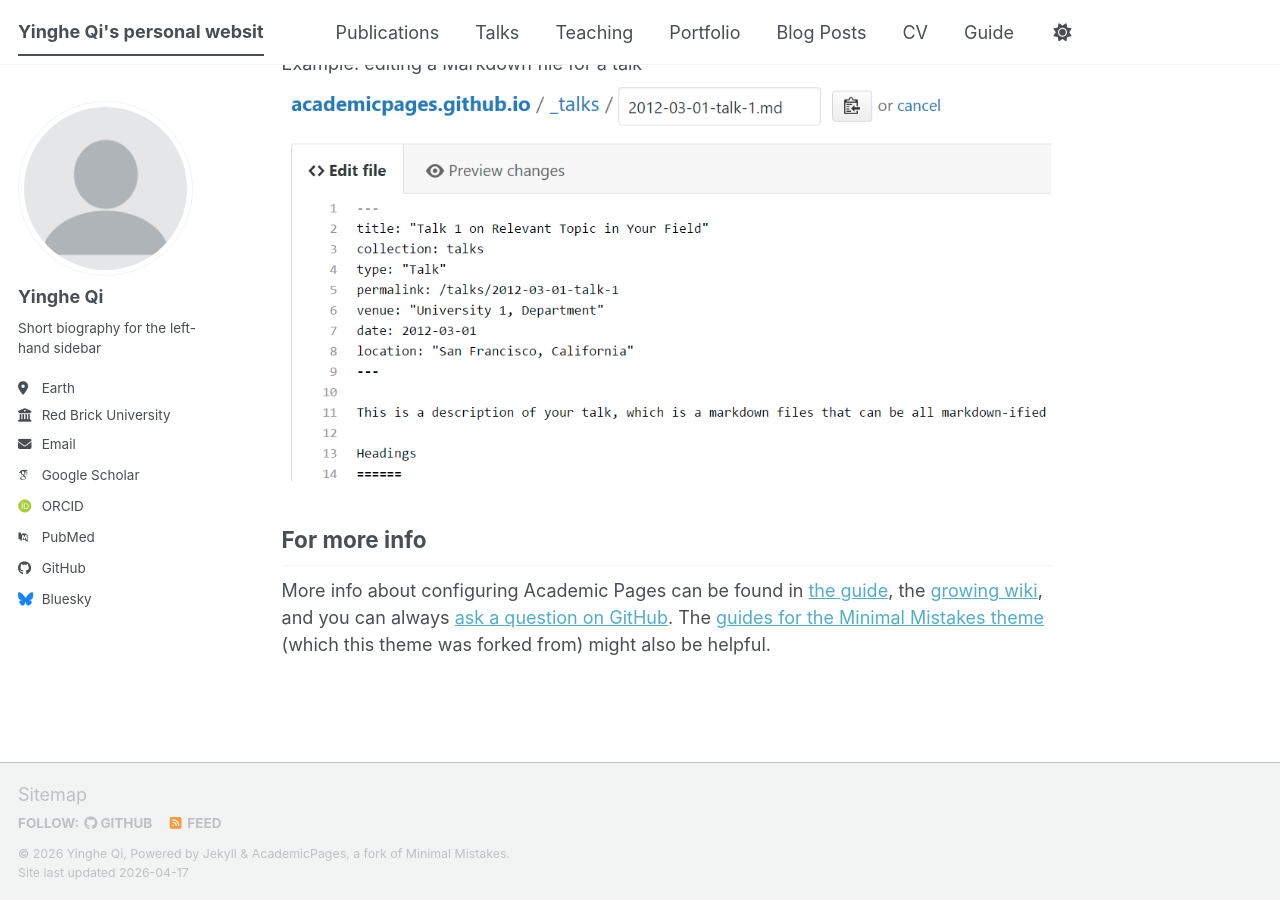
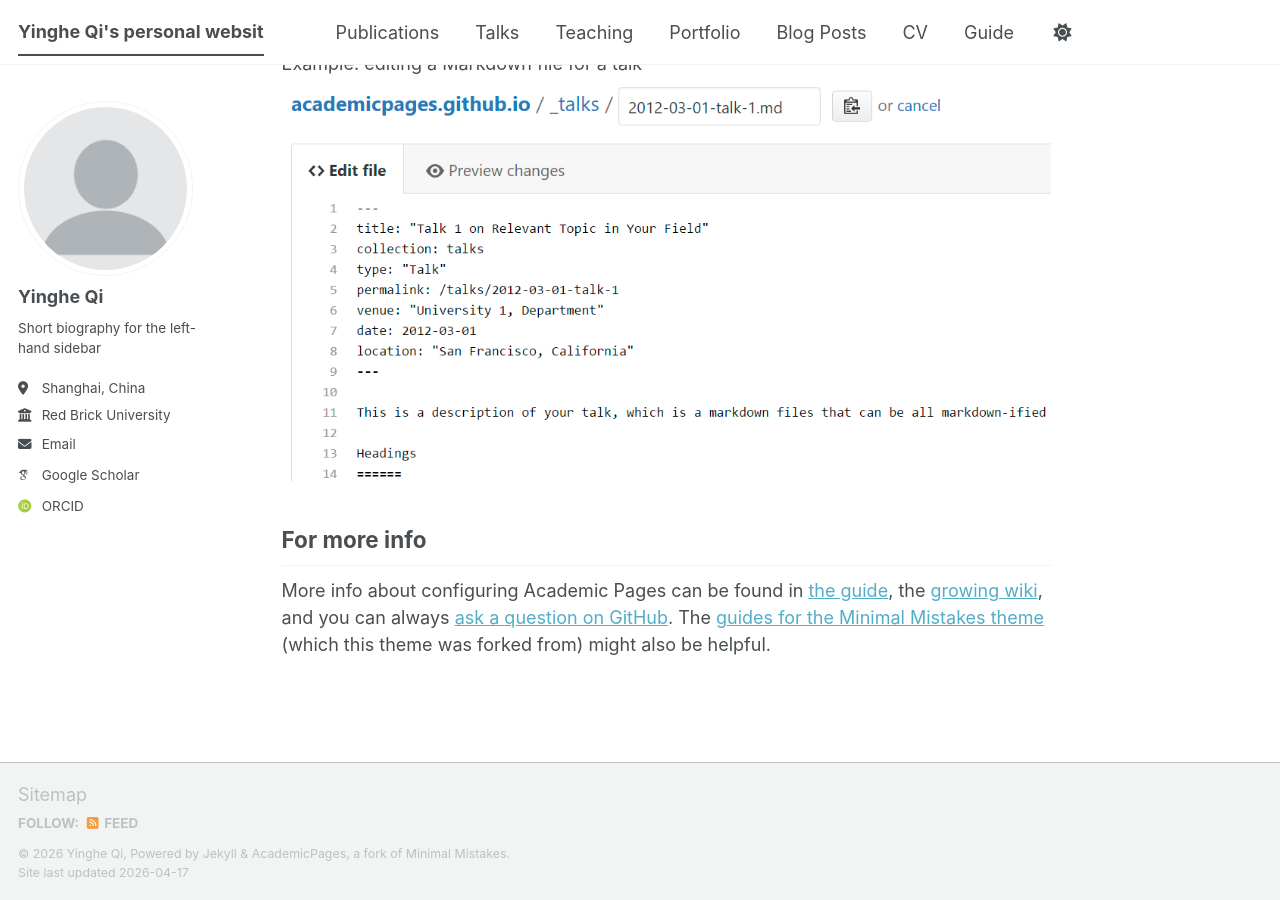
Before and after one commit to yingheqi/yingheqi.github.io, a Jekyll site: the page built from _pages/about.md, in a window 1280 px wide and 900 px high, scrolled down 2720 px. Built offline with Jekyll 4.4.1, drawn with Linux system fonts in a browser that asks for light colours; some web fonts are replaced; a script bundle is joined from its source files by our own code; library files that are not in the unit come from our copies.

Commit message:
Update _config.yml

```diff
--- a/_config.yml
+++ b/_config.yml
@@ -27,10 +27,10 @@ author:
   name             : "Yinghe Qi"
   pronouns         : # example: "she/her"
   bio              : "Short biography for the left-hand sidebar"
-  location         : "Earth"
+  location         : "Shanghai, China"
   employer         : "Red Brick University"
   uri              : # URL
-  email            : "none@example.org"
+  email            : "yingqi@ethz.ch"
 
   # Academic websites
   academia         : # URL
@@ -41,7 +41,7 @@ author:
   orcid            : "https://orcid.org/yourorcidurl"
   semantic         : # URL
   ssrn             : # URL
-  pubmed           : "https://www.ncbi.nlm.nih.gov/pubmed/?term=john+snow"
+  pubmed           : # "https://www.ncbi.nlm.nih.gov/pubmed/?term=john+snow"
   researchgate     : # URL
   scopus           : # URL
   zotero           : # URL
@@ -51,13 +51,13 @@ author:
   bitbucket        : # Username - Update with your username on the site
   codepen          : # Username
   dribbble         : # Username
-  github           : "academicpages"
+  github           : # "academicpages"
   kaggle           : # Username
   stackoverflow    : # User number or user number and name (i.e., use "1" or "1/jeff-atwood")
 
   # Social media
   artstation       : # Username
-  bluesky          : "bsky.app" # Replace this with you Bluesky username
+  bluesky          : # "bsky.app" # Replace this with you Bluesky username
   facebook         : # Username
   flickr           : # Username
   foursquare       : # Username
```
